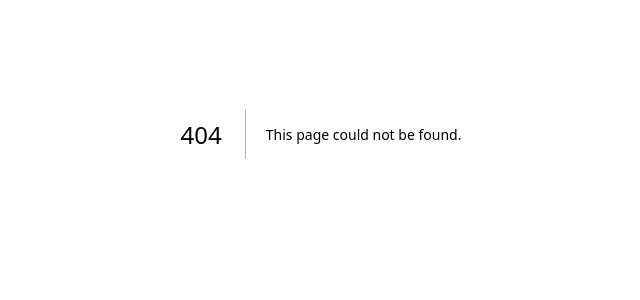
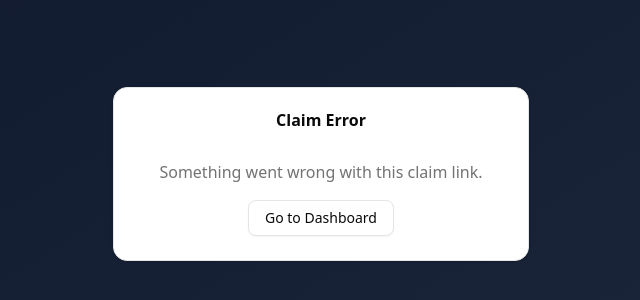
Before and after one commit to Mashrur749/conversionsurgery-revgen-nextjs, a Next.js app: page /claim-error in a window 1280 px wide. Before the commit this address had no page. Shown: the part 266-566 px from the top of the page, without its empty margins (319-959 px from the left). Built offline with nearby package versions, Linux system fonts and the light colour scheme.

Commit message:
feat(05-claim-pages-sms-update): create claim error page for invalid and already-claimed states

```diff
--- /dev/null
+++ b/src/app/(auth)/claim-error/page.tsx
@@ -0,0 +1,36 @@
+import { Card, CardContent, CardHeader, CardTitle } from '@/components/ui/card';
+import Link from 'next/link';
+import { Button } from '@/components/ui/button';
+
+interface Props {
+  searchParams: Promise<{ reason?: string; by?: string }>;
+}
+
+export default async function ClaimErrorPage({ searchParams }: Props) {
+  const { reason, by } = await searchParams;
+
+  let title = 'Claim Error';
+  let message = 'Something went wrong with this claim link.';
+
+  if (reason === 'invalid') {
+    title = 'Invalid Link';
+    message = 'This claim link is invalid or has expired.';
+  } else if (reason === 'claimed') {
+    title = 'Already Claimed';
+    message = `${by || 'Someone'} is already handling this lead.`;
+  }
+
+  return (
+    <Card className="max-w-md mx-auto mt-20 text-center">
+      <CardHeader>
+        <CardTitle>{title}</CardTitle>
+      </CardHeader>
+      <CardContent className="space-y-4">
+        <p className="text-muted-foreground">{message}</p>
+        <Button asChild variant="outline">
+          <Link href="/dashboard">Go to Dashboard</Link>
+        </Button>
+      </CardContent>
+    </Card>
+  );
+}
```
